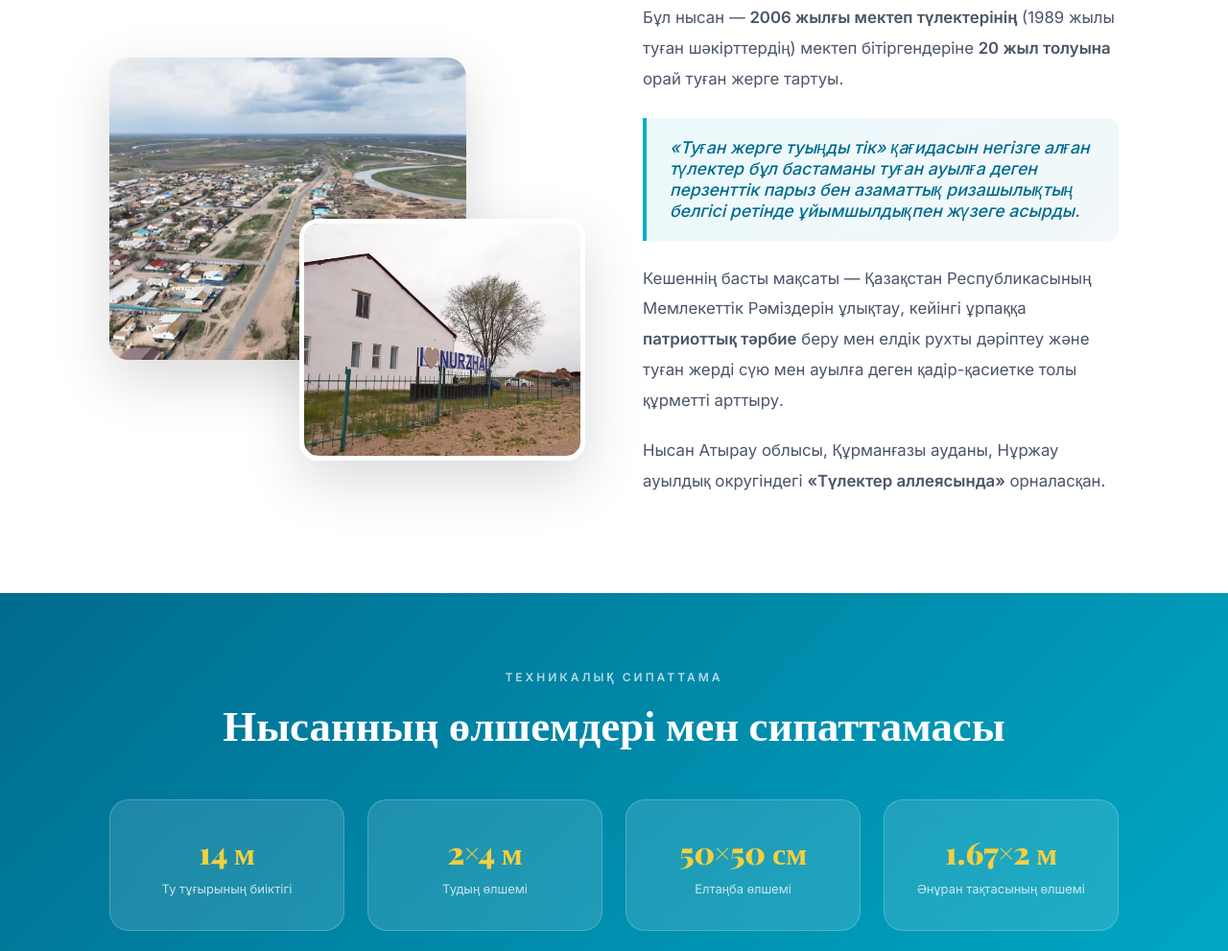
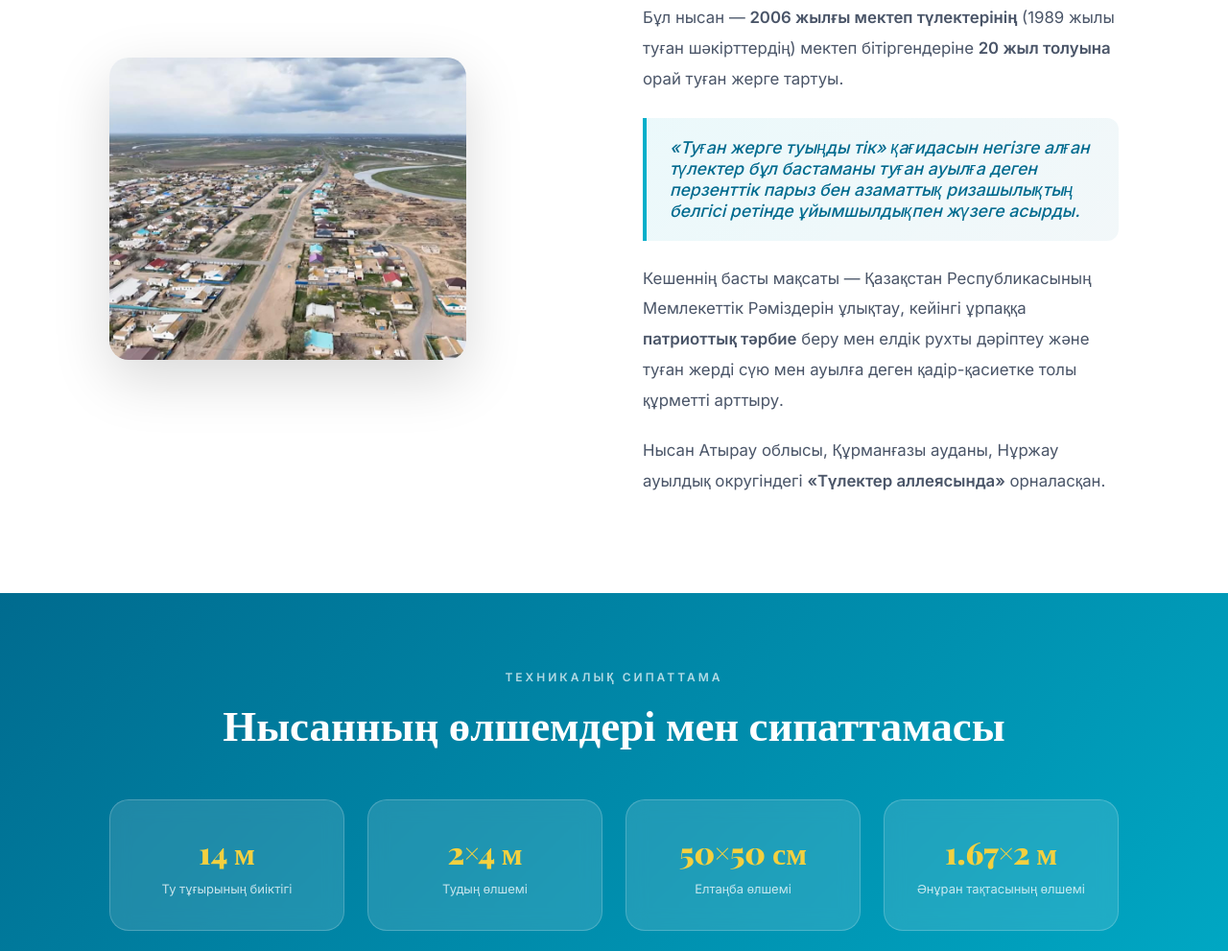
Before and after one commit to Nurzhan-Zhumabekov/Nurzhau, a plain HTML site: page Desktop/site/index.html in a window 1280 px wide. Shown: the part 1081-2072 px from the top of the page at 96% size. Drawn offline with nearby package versions, Linux system fonts and the light colour scheme.

Commit message:
Remove second photo from about section
Co-Authored-By: Claude Sonnet 4.6 <noreply@anthropic.com>

```diff
--- a/Desktop/site/index.html
+++ b/Desktop/site/index.html
@@ -75,7 +75,6 @@
     <div class="about-grid">
       <div class="about-image-stack fade-in">
         <img class="about-img about-img-1" src="images/photo1.jpg" alt="Нұржау ауылының аэрофотосуреті" />
-        <img class="about-img about-img-2" src="images/photo2.jpg" alt="Нұржау мектебі" />
       </div>
       <div class="about-text fade-in">
         <p>
```
